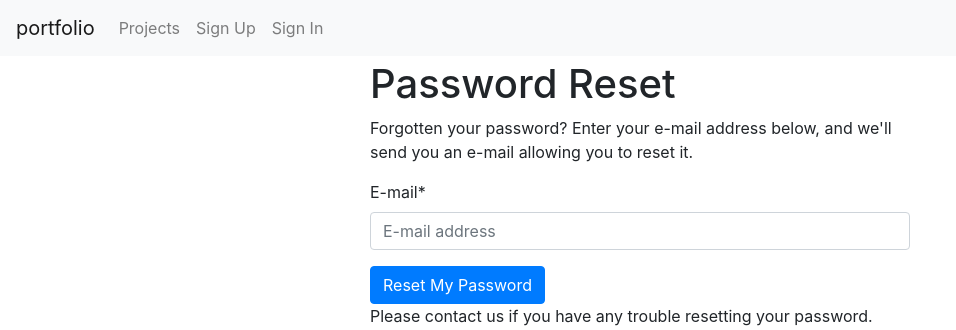
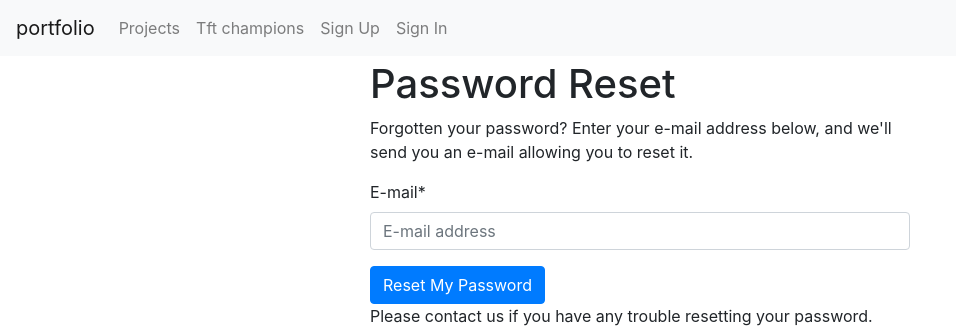
Before and after one commit to Pompeiro/portfolio, a Django app: page /accounts/password/reset/ in a window 1280 px wide. Shown: the top 330 px of the page, without its empty margins (0-956 px from the left). Run offline with Django 3.2, Linux system fonts and the light colour scheme; some libraries are stand-ins or nearby versions.

Commit message:
Add Tft champions to navbar

```diff
--- a/portfolio/templates/base.html
+++ b/portfolio/templates/base.html
@@ -56,6 +56,9 @@
             <li class="nav-item">
               <a id="log-in-link" class="nav-link" href="{% url 'portfolioapp:list' %}">Projects</a>
             </li>
+            <li class="nav-item">
+              <a id="log-in-link" class="nav-link" href="{% url 'tftchampions:list' %}">Tft champions</a>
+            </li>
             {% if request.user.is_authenticated %}
               <li class="nav-item">
                 {# URL provided by django-allauth/account/urls.py #}
```
